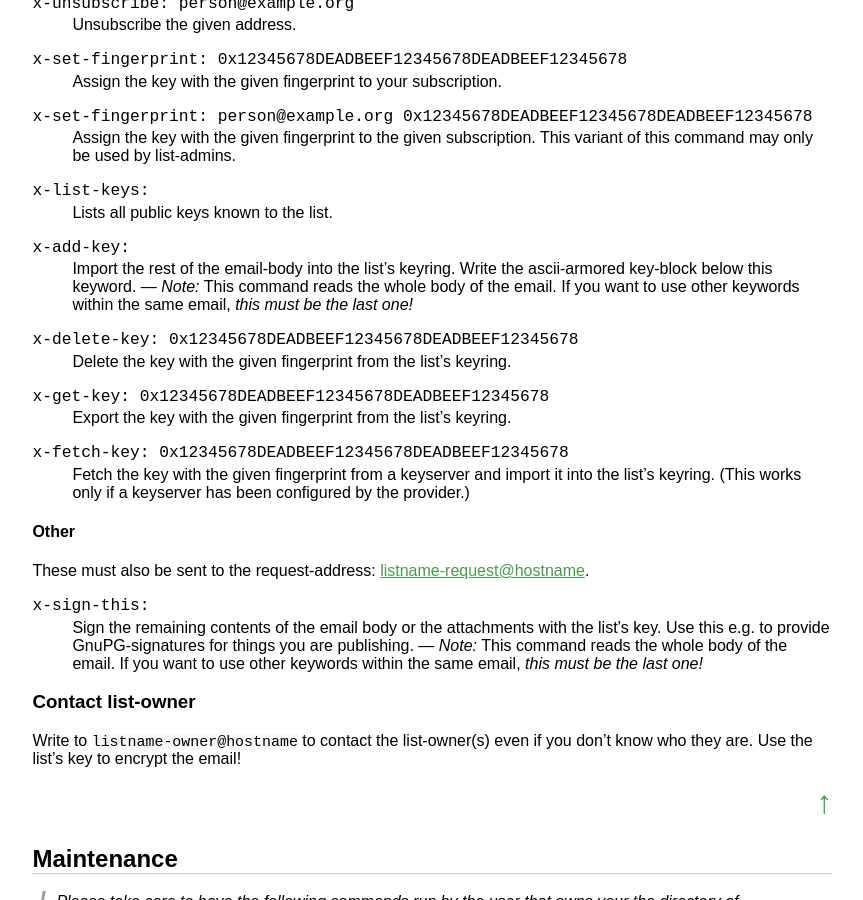
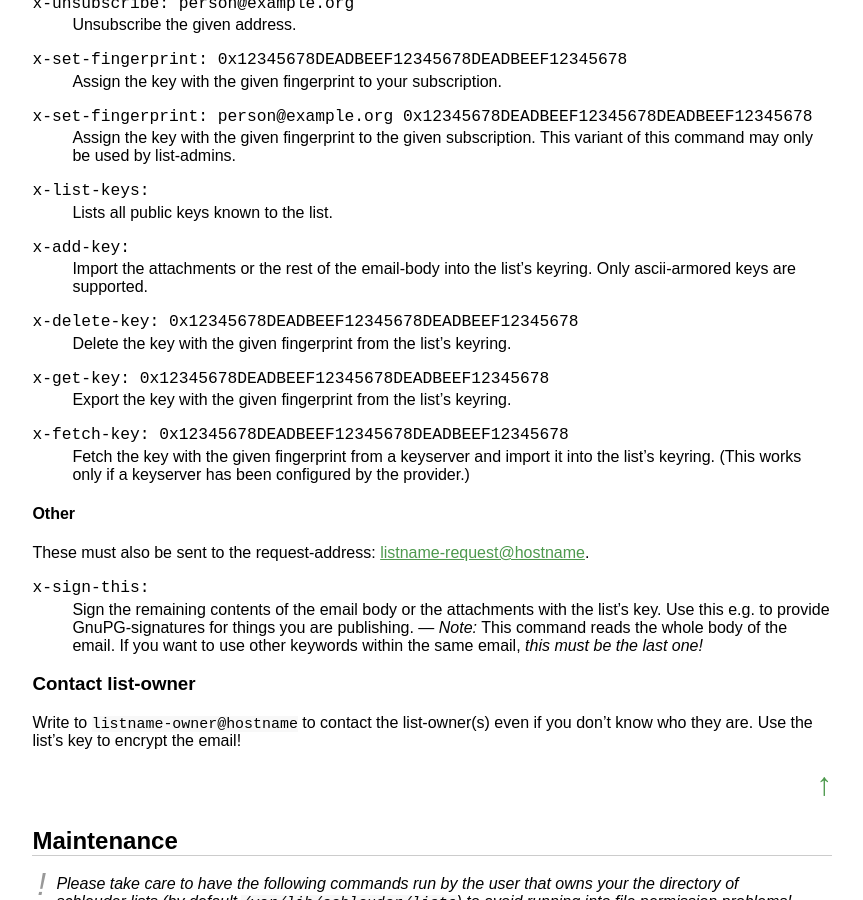
Before and after one commit to schleuder/schleuder-website, a Jekyll site: the page built from docs/index.md, in a window 1280 px wide and 900 px high, scrolled down 6616 px. Shown: the whole window, without its empty margins (6-869 px from the left). Built offline with Jekyll 4.4.1, drawn with Linux system fonts in a browser that asks for light colours.

Commit message:
x-add-key: mention attachments, delete wrong warning.

```diff
--- a/docs/index.md
+++ b/docs/index.md
@@ -286,7 +286,7 @@ x-list-keys:
 : Lists all public keys known to the list.
 
 x-add-key:
-: Import the rest of the email-body into the list's keyring. Write the ascii-armored key-block below this keyword. — *Note:* This command reads the whole body of the email. If you want to use other keywords within the same email, *this must be the last one!*
+: Import the attachments or the rest of the email-body into the list's keyring. Only ascii-armored keys are supported.
 
 x-delete-key: 0x12345678DEADBEEF12345678DEADBEEF12345678
 : Delete the key with the given fingerprint from the list's keyring.
```
